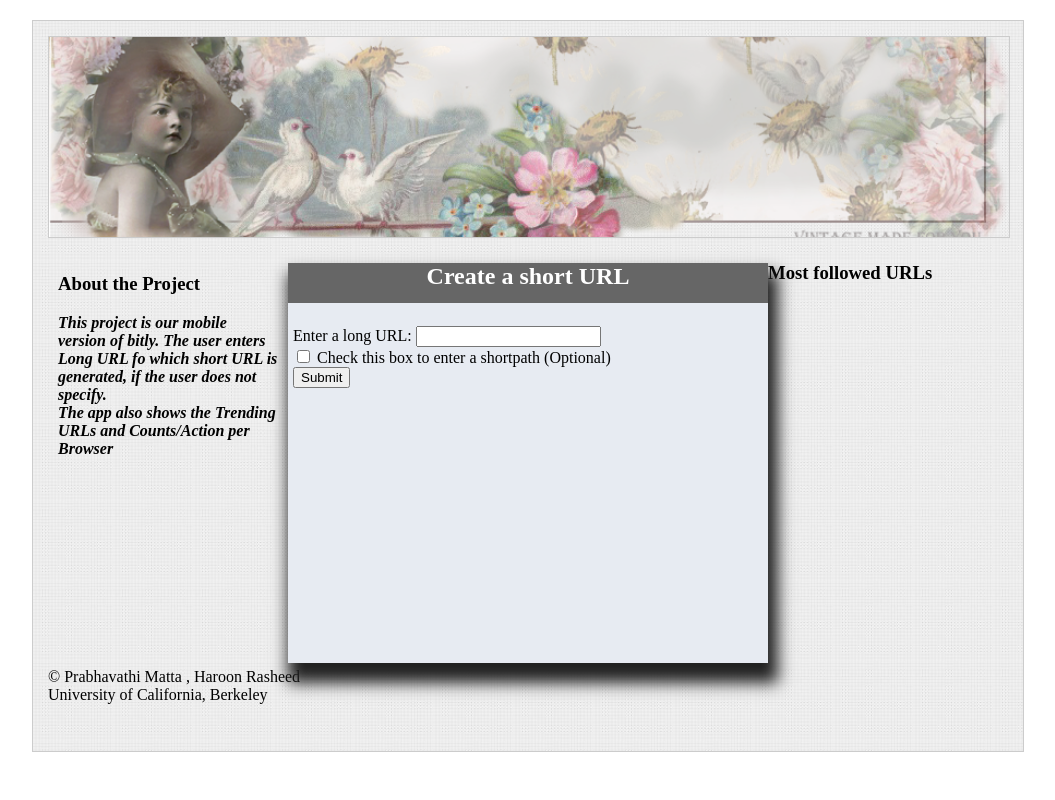
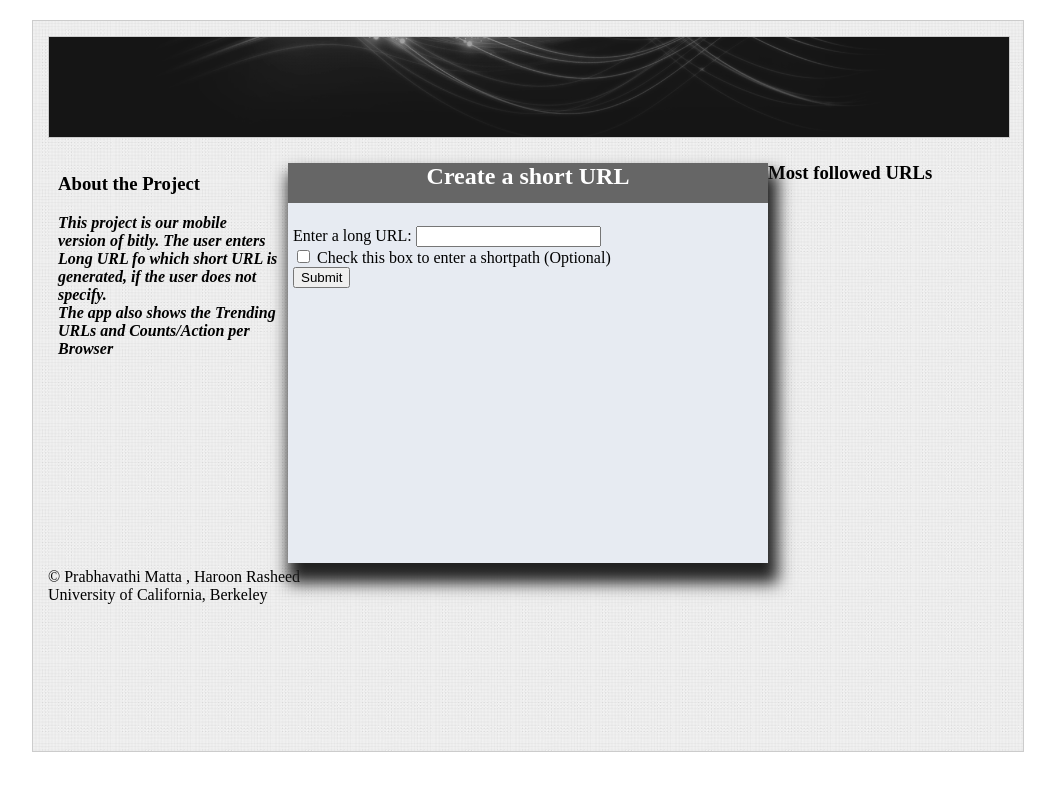
Before and after one commit to haroonrasheed333/webarch, a Flask app: template server/templates/index.html in a window 1280 px wide. Shown: the whole page, without its empty margins (112-1167 px from the left). Run offline with Flask 2, Linux system fonts and the light colour scheme; the template is opened without the code that fills it, so the values that code supplies are empty; some libraries are stand-ins or nearby versions.

Commit message:
changed some css

```diff
--- a/server/static/css/main.css
+++ b/server/static/css/main.css
@@ -26,7 +26,7 @@
 
 }
 #header {
-  height: 200px;
+  height: 100px;
   width: 100%;
   background: url('../img/bg.png')  center repeat;
   background-size: 100%;
```
Also changed, not shown: server/static/img/bg.png, server/static/img/side.jpg (added).
